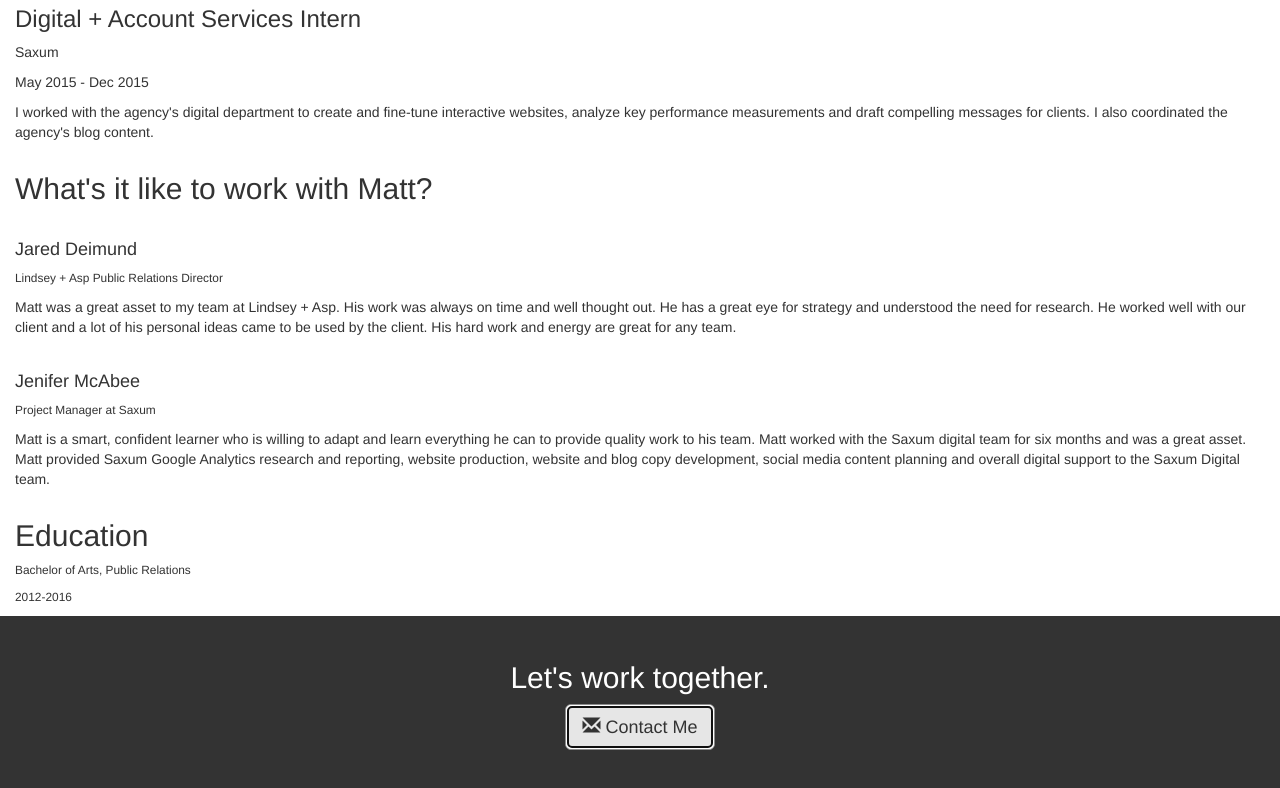
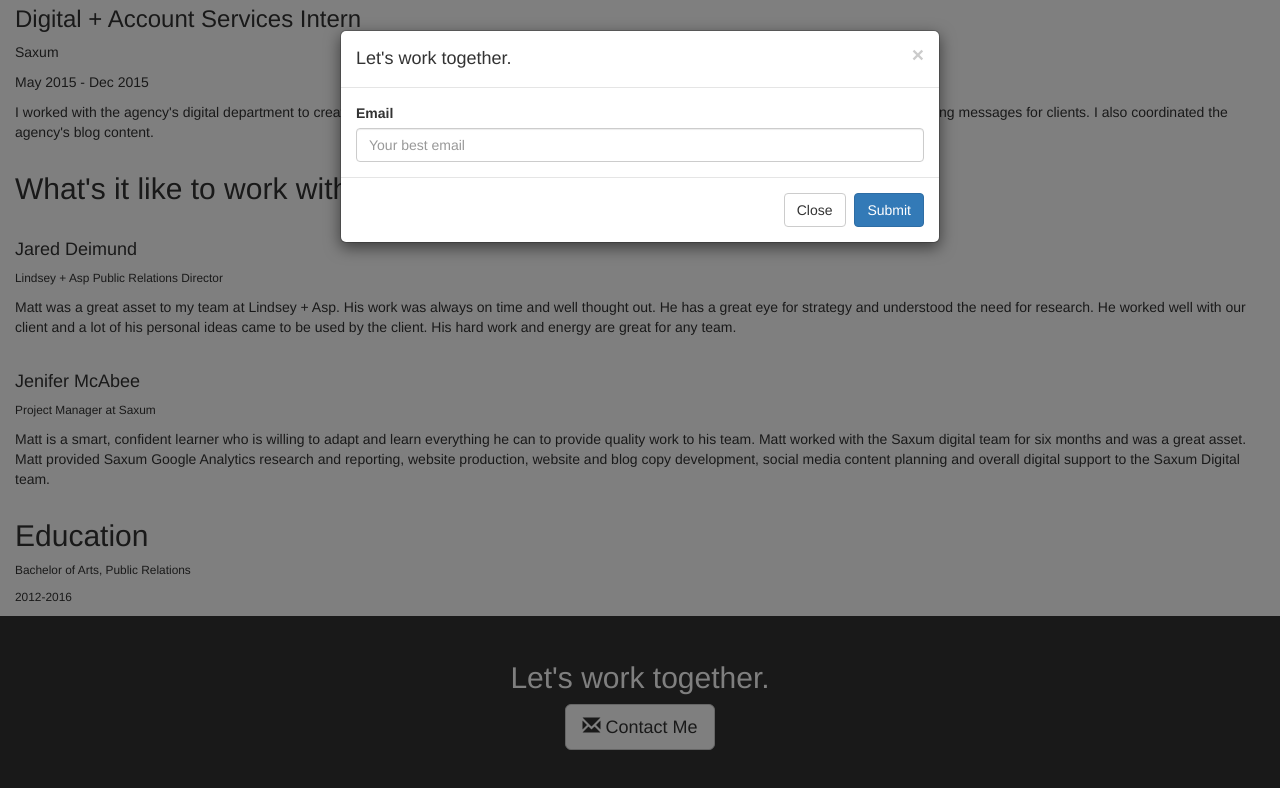
Before and after one commit to matopher/resume-matt-okcoders, a plain HTML site: page index.html in a window 1280 px wide. Both pictures are taken after a click on the button "Contact Me". Shown: the part 303-1091 px from the top of the page. Drawn offline with nearby package versions, Linux system fonts and the light colour scheme.

Commit message:
Added contact modal

```diff
--- a/index.html
+++ b/index.html
@@ -81,11 +81,36 @@
     <div class="container-fluid contact-section   ">
       <h2>Let's work together.</h2>
         <div>
-          <button type="button" class="btn btn-default btn-lg">
+          <button type="button" class="btn btn-default btn-lg" data-toggle="modal" data-target="#contactModal">
             <span class="glyphicon glyphicon-envelope" aria-hidden="true"></span> Contact Me
           </button>
         </div>
     </div>
+
+<!-- Contact Modal -->
+<div class="modal fade" id="contactModal" tabindex="-1" role="dialog" aria-labelledby="contactModalLabel">
+  <div class="modal-dialog" role="document">
+    <div class="modal-content">
+
+      <div class="modal-header">
+        <button type="button" class="close" data-dismiss="modal" aria-label="Close"><span aria-hidden="true">&times;</span></button>
+        <h4 class="modal-title" id="contactModalLabel">Let's work together.</h4>
+      </div>
+
+      <div class="modal-body">
+        <form>
+          <label for="contact-email">Email</label>
+          <input class="form-control" id="contact-email" placeholder="Your best email" type="email" name="email">
+        </form>
+      </div>
+
+      <div class="modal-footer">
+        <button type="button" class="btn btn-default" data-dismiss="modal">Close</button>
+        <button type="submit" class="btn btn-primary">Submit</button>
+      </div>
+    </div>
+  </div>
+</div>
 
     <!-- jQuery (necessary for Bootstrap's JavaScript plugins) -->
     <script src="https://ajax.googleapis.com/ajax/libs/jquery/1.12.4/jquery.min.js"></script>
```
